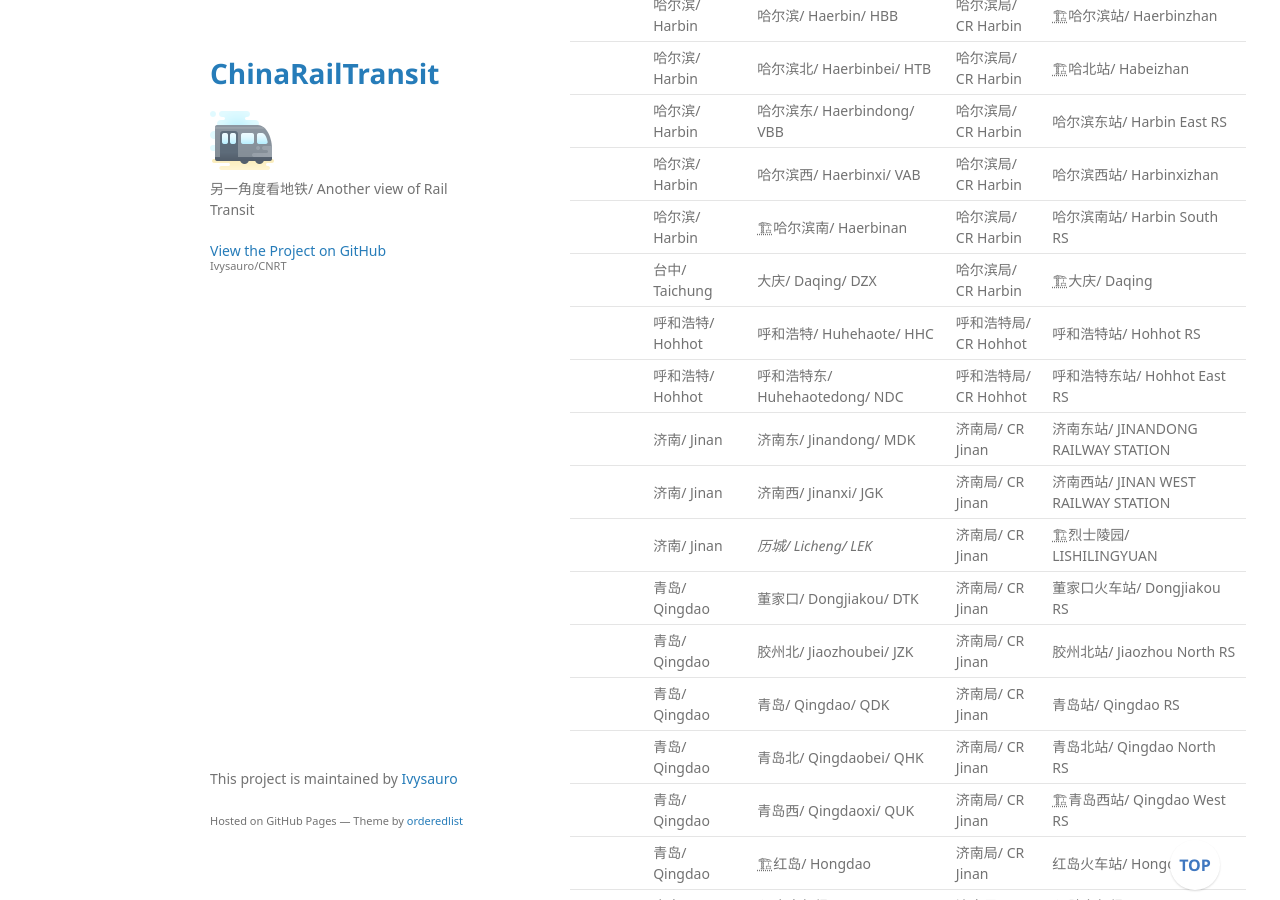
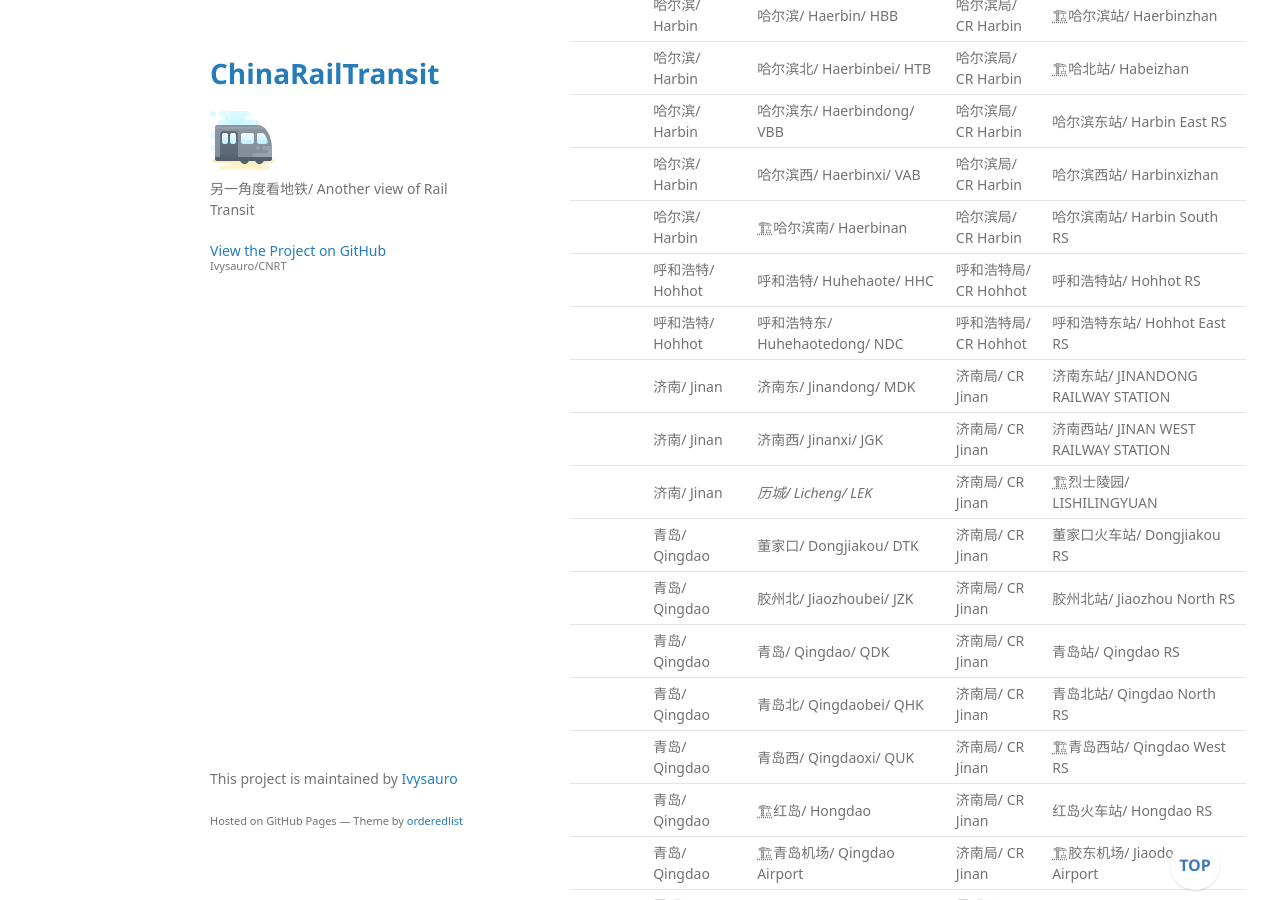
Before and after one commit to Ivysauro/CNRT, a Jekyll site: the page built from data/Rail-Rail.md, in a window 1280 px wide and 900 px high, scrolled down 6087 px. Built offline with Jekyll 4.4.1, drawn with Linux system fonts in a browser that asks for light colours; some web fonts are replaced; our own code applies the rules of GitHub Pages for plain Markdown files; a script that is not in the unit is left out; some of the changed text lies outside the part shown.

Commit message:
🍊修复同名bug

```diff
--- a/data/Rail-Rail.md
+++ b/data/Rail-Rail.md
@@ -119,7 +119,6 @@
 |  | 哈尔滨/ Harbin | 哈尔滨东/ Haerbindong/ VBB | 哈尔滨局/ CR Harbin | 哈尔滨东站/ Harbin East RS |
 |  | 哈尔滨/ Harbin | 哈尔滨西/ Haerbinxi/ VAB | 哈尔滨局/ CR Harbin | 哈尔滨西站/ Harbinxizhan |
 |  | 哈尔滨/ Harbin | 🏗哈尔滨南/ Haerbinan | 哈尔滨局/ CR Harbin | 哈尔滨南站/ Harbin South RS |
-|  | 台中/ Taichung | 大庆/ Daqing/ DZX | 哈尔滨局/ CR Harbin | 🏗大庆/ Daqing |
 |  | 呼和浩特/ Hohhot | 呼和浩特/ Huhehaote/ HHC | 呼和浩特局/ CR Hohhot | 呼和浩特站/ Hohhot RS |
 |  | 呼和浩特/ Hohhot | 呼和浩特东/ Huhehaotedong/ NDC | 呼和浩特局/ CR Hohhot | 呼和浩特东站/ Hohhot East RS |
 |  | 济南/ Jinan | 济南东/ Jinandong/ MDK | 济南局/ CR Jinan | 济南东站/ JINANDONG RAILWAY STATION |
```
Also changed, not shown: other parts of data/Rail-Rail.md (+1 -0 lines).
